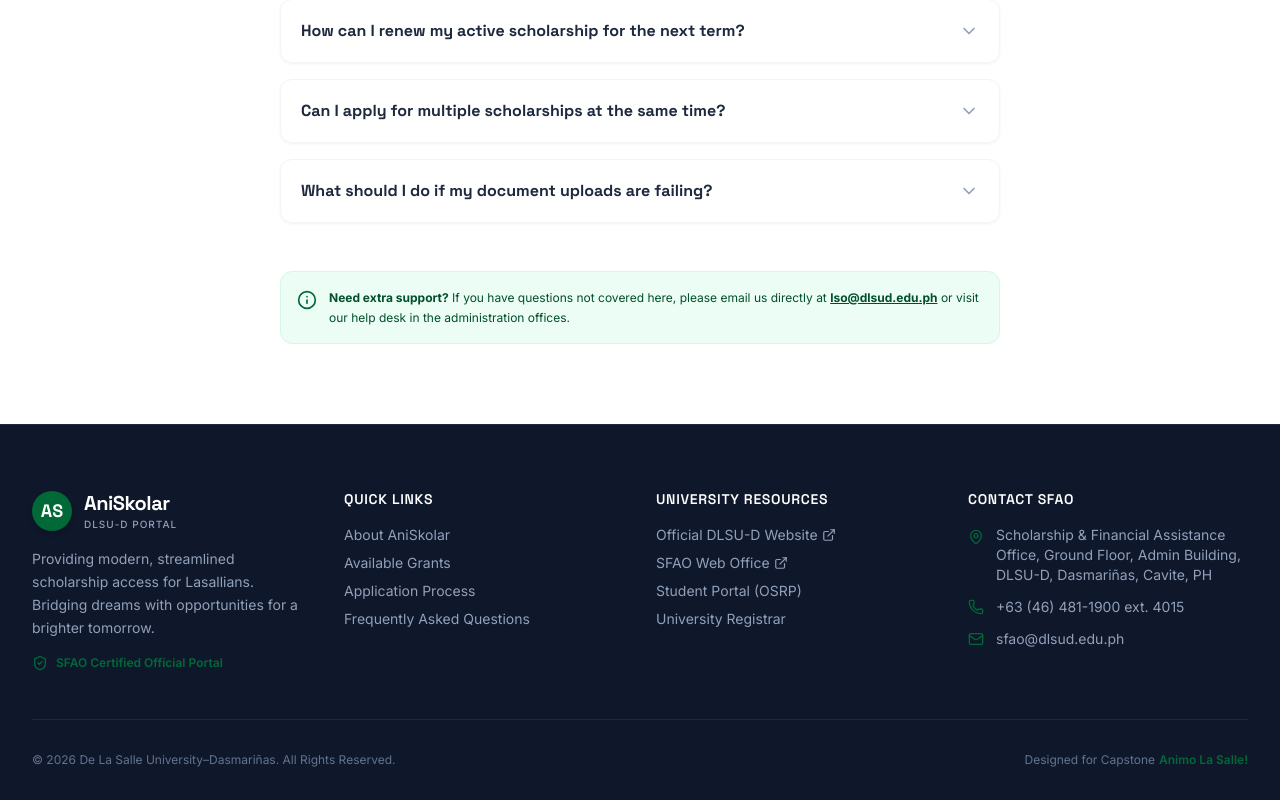
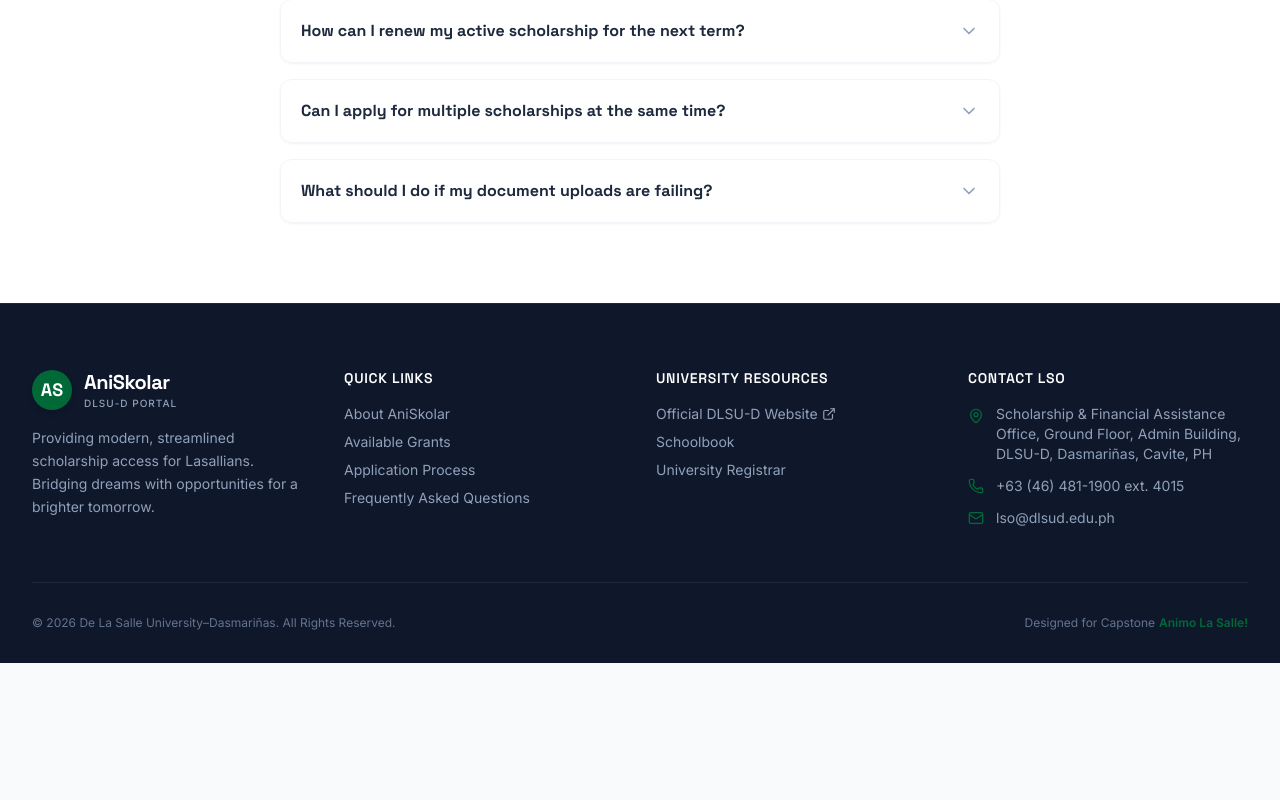
Before and after one commit to uhhlyy/AniSkolar_Frontend, a React (Vite) app: page / in a window 1280 px wide. Shown: the part 3570-4370 px from the top of the page. After the commit the page ends 4233 px from the top, so only its background shows below. Built offline with nearby package versions, Linux system fonts and the light colour scheme.

Commit message:
Minor text fixes

```diff
--- a/index.html
+++ b/index.html
@@ -3,7 +3,7 @@
   <head>
     <meta charset="UTF-8" />
     <meta name="viewport" content="width=device-width, initial-scale=1.0" />
-    <title>My Google AI Studio App</title>
+    <title>AniSkolar</title>
   </head>
   <body>
     <div id="root"></div>
--- a/src/App.tsx
+++ b/src/App.tsx
@@ -153,7 +153,7 @@ export default function App() {
         profile: 'Student Profile Verification'
       };
 
-      const title = pageTitleMap[currentPage] || 'SFAO Student Portal';
+      const title = pageTitleMap[currentPage] || 'Student Portal';
 
       return (
         <StudentLayout
--- a/src/components/Footer.tsx
+++ b/src/components/Footer.tsx
@@ -20,10 +20,6 @@ export default function Footer() {
             <p className="text-sm text-slate-400 leading-relaxed mb-4">
               Providing modern, streamlined scholarship access for Lasallians. Bridging dreams with opportunities for a brighter tomorrow.
             </p>
-            <div className="flex items-center space-x-2 text-xs text-brand-green font-semibold">
-              <ShieldCheck className="w-4 h-4" />
-              <span>SFAO Certified Official Portal</span>
-            </div>
           </div>
 
           {/* Quick Links */}
@@ -55,14 +51,9 @@ export default function Footer() {
                   <ExternalLink className="w-3.5 h-3.5" />
                 </a>
               </li>
+
               <li>
-                <a href="https://dlsud.edu.ph/sfao" target="_blank" rel="noopener noreferrer" className="hover:text-brand-green transition-colors flex items-center space-x-1 text-slate-400">
-                  <span>SFAO Web Office</span>
-                  <ExternalLink className="w-3.5 h-3.5" />
-                </a>
-              </li>
-              <li>
-                <a href="#" className="hover:text-brand-green transition-colors text-slate-400">Student Portal (OSRP)</a>
+                <a href="#" className="hover:text-brand-green transition-colors text-slate-400">Schoolbook</a>
               </li>
               <li>
                 <a href="#" className="hover:text-brand-green transition-colors text-slate-400">University Registrar</a>
@@ -70,9 +61,9 @@ export default function Footer() {
             </ul>
           </div>
 
-          {/* Contact SFAO */}
+          {/* Contact LSO */}
           <div id="footer-contact">
-            <h3 className="font-display font-semibold text-white mb-4 text-sm uppercase tracking-wider">Contact SFAO</h3>
+            <h3 className="font-display font-semibold text-white mb-4 text-sm uppercase tracking-wider">Contact LSO</h3>
             <ul className="space-y-3 text-sm text-slate-400">
               <li className="flex items-start space-x-3">
                 <MapPin className="w-4 h-4 text-brand-green shrink-0 mt-1" />
@@ -84,7 +75,7 @@ export default function Footer() {
               </li>
               <li className="flex items-center space-x-3">
                 <Mail className="w-4 h-4 text-brand-green shrink-0" />
-                <span>sfao@dlsud.edu.ph</span>
+                <span>lso@dlsud.edu.ph</span>
               </li>
             </ul>
           </div>
--- a/src/components/Sidebar.tsx
+++ b/src/components/Sidebar.tsx
@@ -66,23 +66,8 @@ export default function Sidebar({
           </button>
         </div>
 
-        {/* Mini Student Profile inside Sidebar */}
-        <div className="p-5 border-b border-slate-100 bg-slate-50/50">
-          <div className="flex items-center space-x-3">
-            <div className="w-10 h-10 rounded-full bg-brand-green text-white flex items-center justify-center font-bold text-sm shadow-xs shrink-0">
-              {student.name.split(' ').map(n => n[0]).join('').slice(0, 2).toUpperCase()}
-            </div>
-            <div className="overflow-hidden">
-              <p className="text-xs font-bold text-slate-800 truncate leading-tight">{student.name}</p>
-              <p className="text-[10px] text-slate-400 truncate leading-none mt-1">Non-Scholar</p>
-              <p className="text-[10px] text-brand-green font-semibold leading-none mt-1">GPA: {student.gpa}</p>
-            </div>
-          </div>
-        </div>
-
         {/* Navigation Items */}
-        <nav className="flex-1 py-6 space-y-1 overflow-y-auto">
-          <div className="px-6 mb-2 text-[11px] font-bold text-slate-400 uppercase tracking-widest">Main Menu</div>
+        <nav className="flex-1 py-0 space-y-1 overflow-y-auto">
           {menuItems.map(item => {
             const Icon = item.icon;
             const isActive = currentPage === item.id || (item.id === 'explore' && currentPage === 'scholarship-details') || (item.id === 'explore' && currentPage === 'apply-scholarship');
--- a/src/pages/LandingPage.tsx
+++ b/src/pages/LandingPage.tsx
@@ -278,13 +278,6 @@ export default function LandingPage({ onLoginClick, onExploreClick, onViewSchola
               );
             })}
           </div>
-
-          <div className="mt-12 p-4 bg-emerald-50 rounded-xl border border-emerald-100 flex items-start gap-3">
-            <Info className="w-5 h-5 text-brand-green shrink-0 mt-0.5" />
-            <p className="text-xs text-brand-green-dark leading-relaxed">
-              <strong>Need extra support?</strong> If you have questions not covered here, please email us directly at <a href="mailto:lso@dlsud.edu.ph" className="underline font-bold">lso@dlsud.edu.ph</a> or visit our help desk in the administration offices.
-            </p>
-          </div>
         </div>
       </section>
     </div>
```
